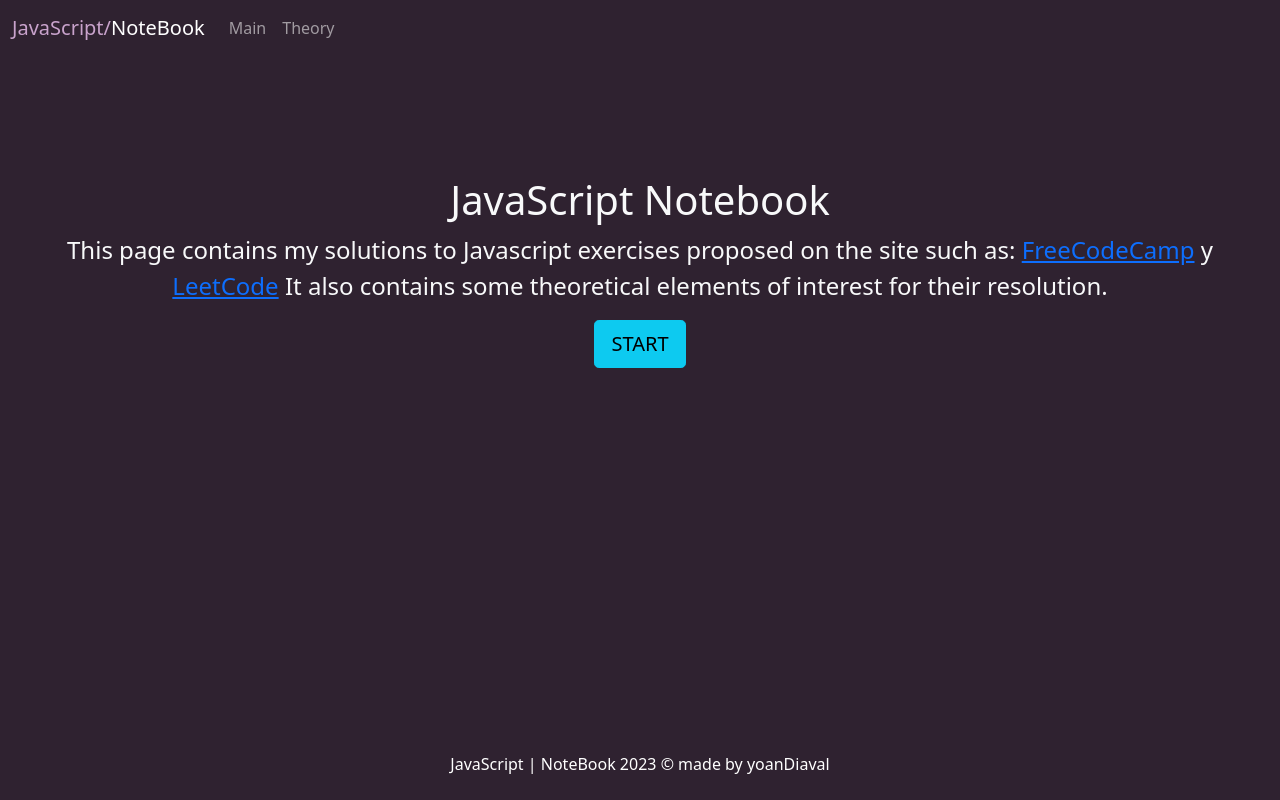
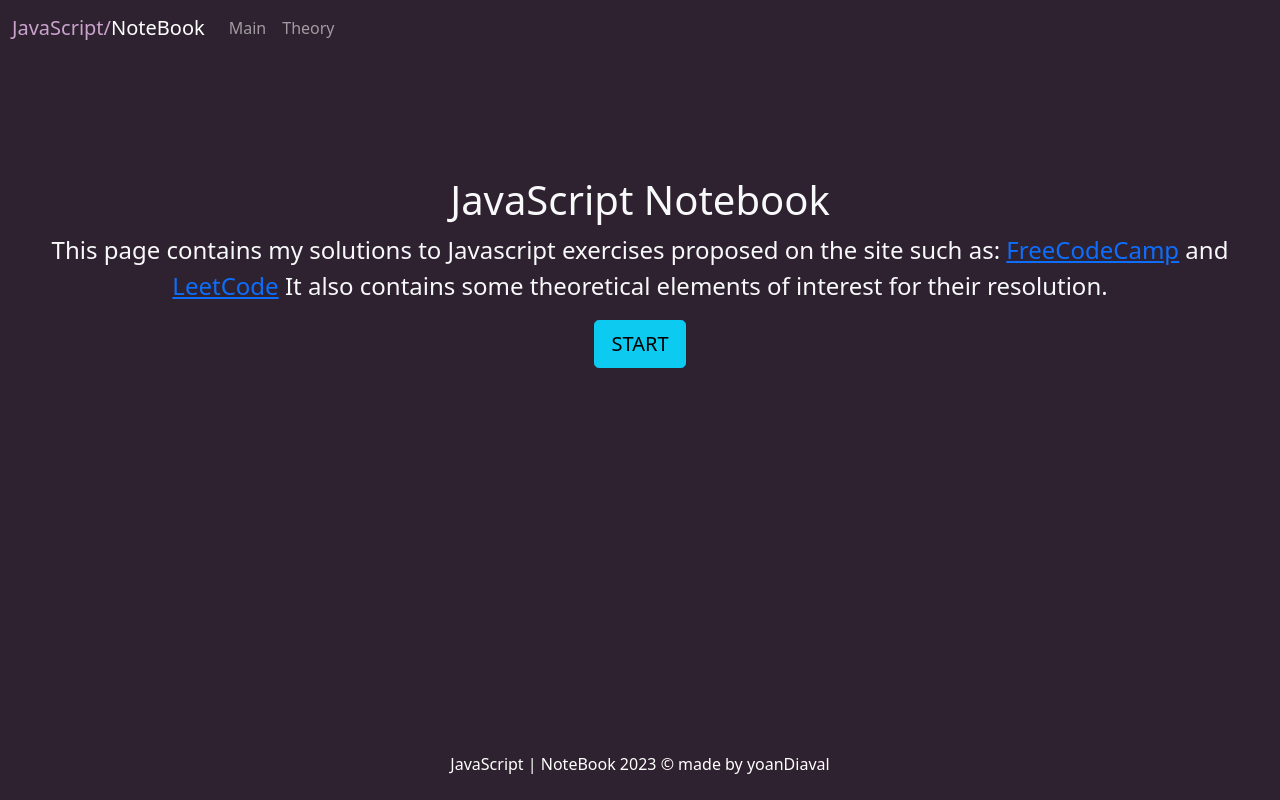
Before and after one commit to yoadiaval/Javascript_Notebook, a plain HTML site: page landing-page.html in a window 1280 px wide. Drawn offline with Linux system fonts and the light colour scheme.

Commit message:
text correction in landing-page

```diff
--- a/landing-page.html
+++ b/landing-page.html
@@ -41,7 +41,7 @@
         <div class="row">
             <div class="container-fluid text-center">
                 <h2 class="text-light text-center h1">JavaScript Notebook</h2>
-                <p class="text-center text-light">This page contains my solutions to Javascript exercises proposed on the site such as: <a target="_blank" href="https://www.freecodecamp.org/learn/javascript-algorithms-and-data-structures/">FreeCodeCamp</a> y <a target="_blank" href="https://leetcode.com/explore/">LeetCode</a> It also contains some theoretical elements of interest for their resolution.</p>
+                <p class="text-center text-light">This page contains my solutions to Javascript exercises proposed on the site such as: <a target="_blank" href="https://www.freecodecamp.org/learn/javascript-algorithms-and-data-structures/">FreeCodeCamp</a> and <a target="_blank" href="https://leetcode.com/explore/">LeetCode</a> It also contains some theoretical elements of interest for their resolution.</p>
                 <a class="btn btn-info btn-lg" href="./index.html">START</a>
                     </div>
         </div>
```
